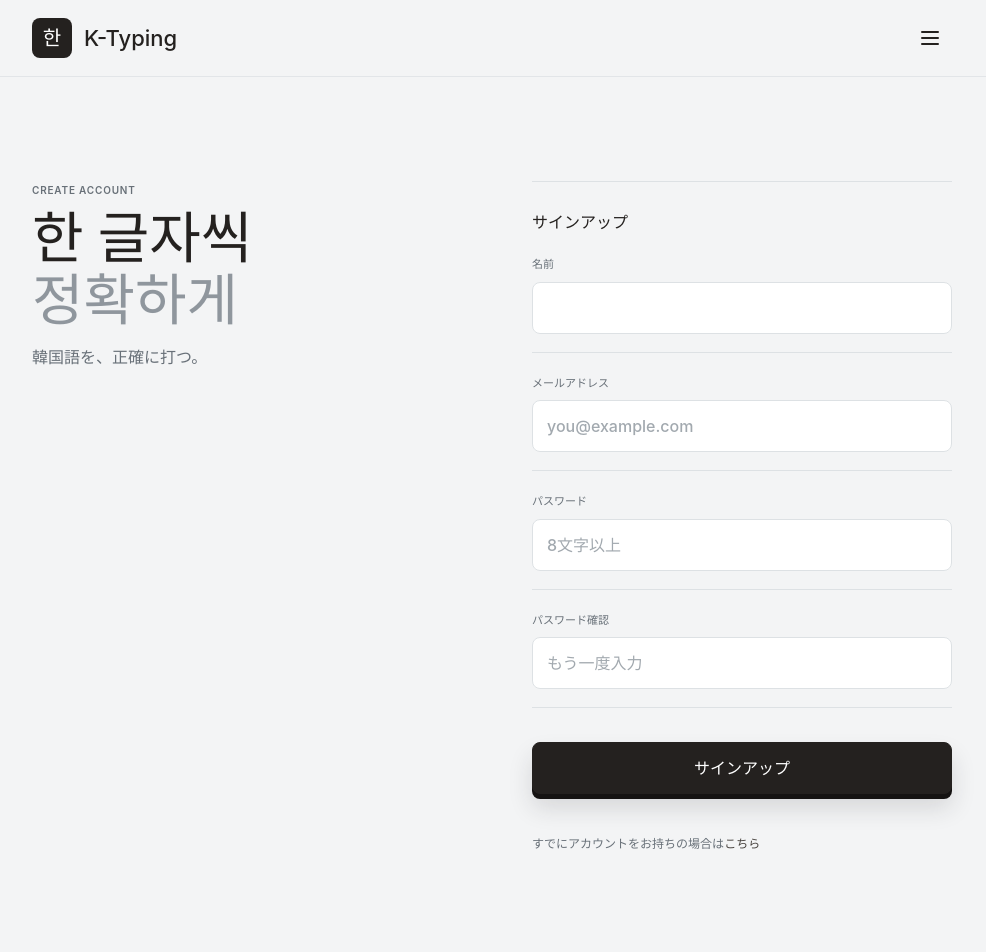
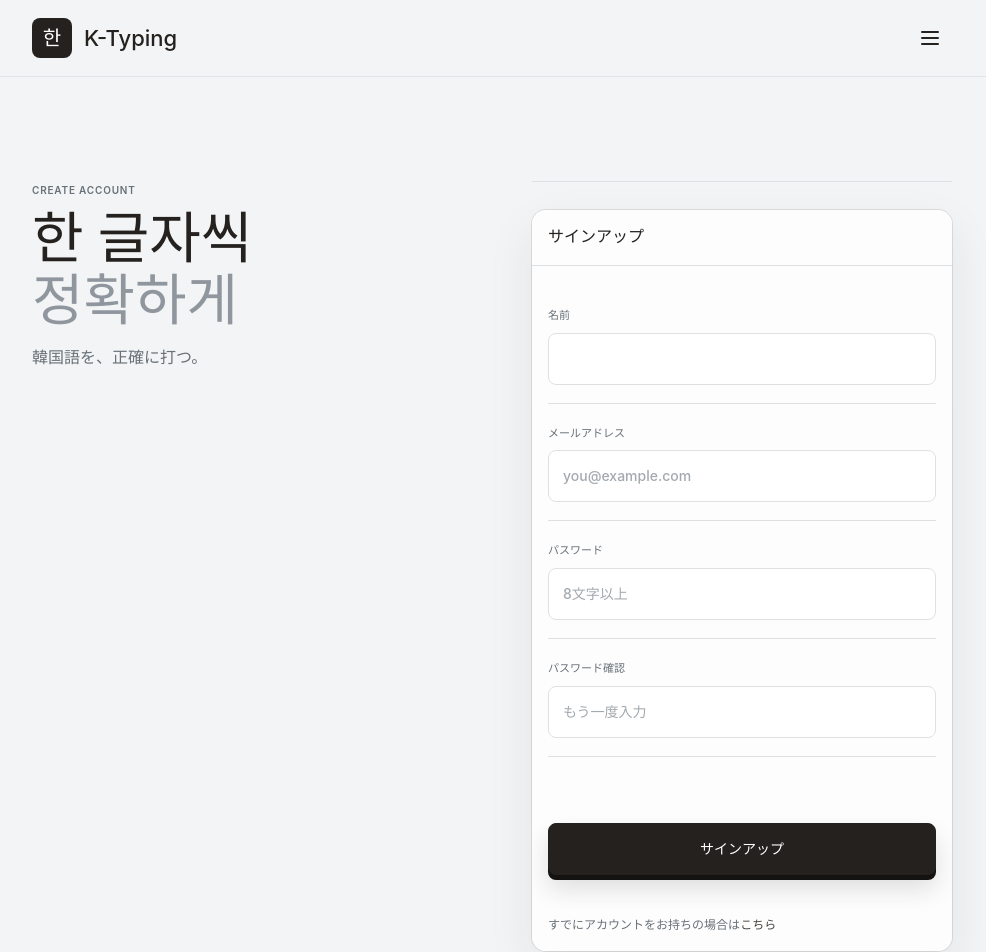
Before and after one commit to okuda1506/K-Typing, a React (Vite) app in the folder frontend/: page /signup in a window 1280 px wide. Shown: the top 952 px of the page, without its empty margins (148-1134 px from the left). Before the commit the page ends 926 px from the top, so only its background shows below. Built offline with nearby package versions, Linux system fonts and the light colour scheme; no server answers.

Commit message:
サインアップ/サインインフォームのCard化

```diff
--- a/frontend/src/features/auth/SignInPage.tsx
+++ b/frontend/src/features/auth/SignInPage.tsx
@@ -1,6 +1,13 @@
 import { useState } from 'react';
 import type { FormEvent } from 'react';
 import { Link, useNavigate } from 'react-router-dom';
+import {
+    Card,
+    CardContent,
+    CardFooter,
+    CardHeader,
+    CardTitle,
+} from '@/components/ui/card';
 import { signIn } from './authApi';
 import { saveAuthSession } from './authSession';
 
@@ -97,15 +104,21 @@ export function SignInPage() {
                 </header>
 
                 <form className="auth-form reveal-delay-1" onSubmit={handleSubmit} data-reveal>
-                    <div className="section-title">
-                        <h2>サインイン</h2>
-                    </div>
+                    <Card className="border-[var(--line)] bg-white/80 shadow-[0_18px_48px_rgba(32,37,42,0.08)] backdrop-blur">
+                        <CardHeader className="border-b border-[var(--line)]">
+                            <CardTitle className="text-[16px] font-semibold text-[var(--black)]">
+                                サインイン
+                            </CardTitle>
+                        </CardHeader>
 
+                        <CardContent className="grid pt-1">
                             <label className="field auth-field">
                                 <span>メールアドレス</span>
                                 <input
                                     value={form.email}
-                            onChange={(event) => updateField('email', event.target.value)}
+                                    onChange={(event) =>
+                                        updateField('email', event.target.value)
+                                    }
                                     type="email"
                                     autoComplete="email"
                                     placeholder="you@example.com"
@@ -116,14 +129,22 @@ export function SignInPage() {
                                 <span>パスワード</span>
                                 <input
                                     value={form.password}
-                            onChange={(event) => updateField('password', event.target.value)}
+                                    onChange={(event) =>
+                                        updateField('password', event.target.value)
+                                    }
                                     type="password"
                                     autoComplete="current-password"
                                     placeholder="パスワード"
                                 />
                             </label>
+                        </CardContent>
 
-                    <button type="submit" className="primary-button auth-submit" disabled={isSubmitting}>
+                        <CardFooter className="flex-col items-stretch border-t-0 bg-transparent">
+                            <button
+                                type="submit"
+                                className="primary-button auth-submit"
+                                disabled={isSubmitting}
+                            >
                                 {isSubmitting ? '確認中...' : 'サインイン'}
                             </button>
 
@@ -133,6 +154,8 @@ export function SignInPage() {
                                     こちら
                                 </Link>
                             </p>
+                        </CardFooter>
+                    </Card>
                 </form>
             </div>
         </section>
--- a/frontend/src/features/auth/SignUpPage.tsx
+++ b/frontend/src/features/auth/SignUpPage.tsx
@@ -1,6 +1,13 @@
 import { useState } from 'react'
 import type { FormEvent } from 'react'
 import { Link, useNavigate } from 'react-router-dom';
+import {
+    Card,
+    CardContent,
+    CardFooter,
+    CardHeader,
+    CardTitle,
+} from '@/components/ui/card';
 import { signUp } from './authApi';
 import { saveAuthSession } from './authSession';
 
@@ -111,15 +118,21 @@ export function SignUpPage() {
                 </header>
 
                 <form className="auth-form reveal-delay-1" onSubmit={handleSubmit} data-reveal>
-                    <div className="section-title">
-                        <h2>サインアップ</h2>
-                    </div>
+                    <Card className="border-[var(--line)] bg-white/80 shadow-[0_18px_48px_rgba(32,37,42,0.08)] backdrop-blur">
+                        <CardHeader className="border-b border-[var(--line)]">
+                            <CardTitle className="text-[16px] font-semibold text-[var(--black)]">
+                                サインアップ
+                            </CardTitle>
+                        </CardHeader>
 
+                        <CardContent className="grid pt-1">
                             <label className="field auth-field">
                                 <span>名前</span>
                                 <input
                                     value={form.displayName}
-                            onChange={(event) => updateField('displayName', event.target.value)}
+                                    onChange={(event) =>
+                                        updateField('displayName', event.target.value)
+                                    }
                                     type="text"
                                     autoComplete="nickname"
                                 />
@@ -129,7 +142,9 @@ export function SignUpPage() {
                                 <span>メールアドレス</span>
                                 <input
                                     value={form.email}
-                            onChange={(event) => updateField('email', event.target.value)}
+                                    onChange={(event) =>
+                                        updateField('email', event.target.value)
+                                    }
                                     type="email"
                                     autoComplete="email"
                                     placeholder="you@example.com"
@@ -140,7 +155,9 @@ export function SignUpPage() {
                                 <span>パスワード</span>
                                 <input
                                     value={form.password}
-                            onChange={(event) => updateField('password', event.target.value)}
+                                    onChange={(event) =>
+                                        updateField('password', event.target.value)
+                                    }
                                     type="password"
                                     autoComplete="new-password"
                                     placeholder="8文字以上"
@@ -152,15 +169,24 @@ export function SignUpPage() {
                                 <input
                                     value={form.confirmPassword}
                                     onChange={(event) =>
-                                updateField('confirmPassword', event.target.value)
+                                        updateField(
+                                            'confirmPassword',
+                                            event.target.value,
+                                        )
                                     }
                                     type="password"
                                     autoComplete="new-password"
                                     placeholder="もう一度入力"
                                 />
                             </label>
+                        </CardContent>
 
-                    <button type="submit" className="primary-button auth-submit" disabled={isSubmitting}>
+                        <CardFooter className="flex-col items-stretch border-t-0 bg-transparent">
+                            <button
+                                type="submit"
+                                className="primary-button auth-submit"
+                                disabled={isSubmitting}
+                            >
                                 {isSubmitting ? '作成中...' : 'サインアップ'}
                             </button>
 
@@ -170,6 +196,8 @@ export function SignUpPage() {
                                     こちら
                                 </Link>
                             </p>
+                        </CardFooter>
+                    </Card>
                 </form>
             </div>
         </section>
--- a/frontend/vite.config.ts
+++ b/frontend/vite.config.ts
@@ -1,8 +1,15 @@
+import { fileURLToPath, URL } from 'node:url'
+
+import tailwindcss from '@tailwindcss/vite'
+import react from '@vitejs/plugin-react'
 import { defineConfig } from 'vite'
-import react from '@vitejs/plugin-react'
-import tailwindcss from '@tailwindcss/vite'
 
 // https://vite.dev/config/
 export default defineConfig({
     plugins: [react(), tailwindcss()],
+    resolve: {
+        alias: {
+            '@': fileURLToPath(new URL('./src', import.meta.url)),
+        },
+    },
 })
```
Lines whose indentation alone changed are shown as unchanged.
